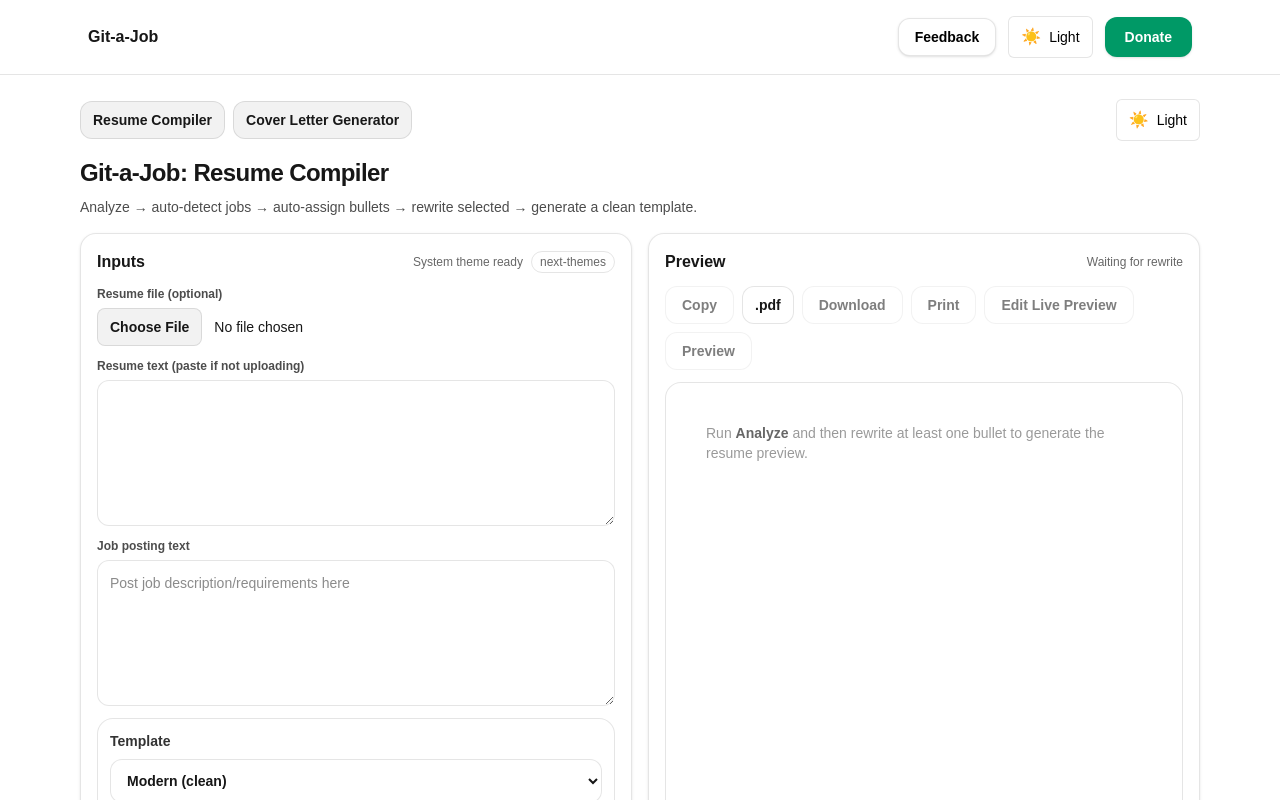
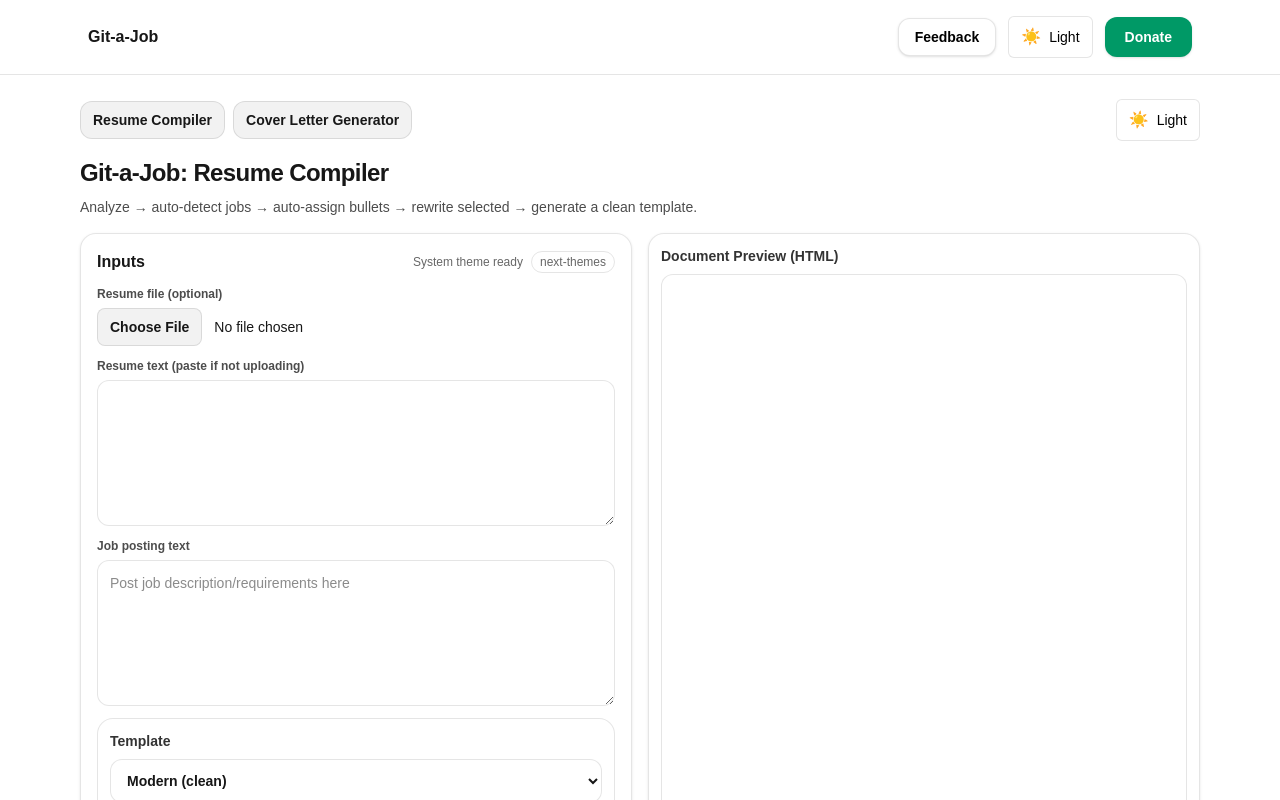
Before and after one commit to KingCarni/Resume-MVP, a Next.js app: page /resume in a window 1280 px wide. Shown: the top 800 px of the page. Built offline with nearby package versions, Linux system fonts and the light colour scheme.

Commit message:
Unify resume preview layout with cover letter iframe preview

```diff
--- a/src/components/ResumeMvp/index.tsx
+++ b/src/components/ResumeMvp/index.tsx
@@ -162,6 +162,42 @@ function keywordsToArray(k: any): string[] {
   return [];
 }
 
+function HtmlDocPreview({
+  html,
+  footer,
+  title = "Document Preview (HTML)",
+  iframeTitle = "doc-preview",
+  heightClass = "h-[820px]",
+}: {
+  html: string;
+  footer?: React.ReactNode;
+  title?: string;
+  iframeTitle?: string;
+  heightClass?: string;
+}) {
+  return (
+    <div className="rounded-2xl border border-black/10 bg-white/60 p-3 shadow-sm backdrop-blur dark:border-white/10 dark:bg-white/5">
+      <div className="mb-2 flex items-center justify-between gap-2">
+        <div className="text-sm font-extrabold text-black/80 dark:text-white/85">
+          {title}
+        </div>
+      </div>
+
+      <div className="overflow-hidden rounded-xl border border-black/10 bg-white dark:border-white/10 dark:bg-black/20">
+        <iframe
+          title={iframeTitle}
+          className={`${heightClass} w-full`}
+          sandbox="allow-same-origin"
+          srcDoc={html || "<!doctype html><html><head><meta charset='utf-8' /></head><body></body></html>"}
+        />
+      </div>
+
+      {footer ? <div className="mt-3 flex flex-wrap items-center gap-2">{footer}</div> : null}
+    </div>
+  );
+}
+
+
 function csvToArray(s: string): string[] {
   return (s || "")
     .split(",")
@@ -2734,15 +2770,18 @@ export default function ResumeMvp() {
         </section>
 
         {/* Preview */}
-        <section className="rounded-2xl border border-black/10 bg-white/60 p-4 shadow-sm backdrop-blur dark:border-white/10 dark:bg-white/5">
-          <div className="flex items-center justify-between">
-            <h2 className="text-base font-extrabold">Preview</h2>
-            <div className="text-xs text-black/60 dark:text-white/60">
+        {/* Preview */}
+<HtmlDocPreview
+  html={effectiveResumeHtml}
+  title="Document Preview (HTML)"
+  iframeTitle="resume-preview"
+  heightClass="h-[820px]"
+  footer={
+    <>
+      <div className="text-xs text-black/60 dark:text-white/60 mr-auto">
         {effectiveResumeHtml ? "Ready" : "Waiting for rewrite"}
       </div>
-          </div>
-
-          <div className="mt-3 flex flex-wrap gap-2">
+
       <button
         type="button"
         onClick={handleCopyOutput}
@@ -2776,8 +2815,9 @@ export default function ResumeMvp() {
 
       {false && <ImpactVote feature="resume" template={resumeTemplate} />}
 
-
-
+      {/* If you want true 1:1, I recommend removing this button entirely.
+          If you insist, keep it behind a flag like this. */}
+      {false && (
         <button
           type="button"
           onClick={openEditPreview}
@@ -2786,6 +2826,7 @@ export default function ResumeMvp() {
         >
           Edit Live Preview
         </button>
+      )}
 
       <button
         type="button"
@@ -2795,167 +2836,10 @@ export default function ResumeMvp() {
       >
         Preview
       </button>
-          </div>
-
-          {showPreviewEditor ? (
-            <div className="mt-3 rounded-2xl border border-black/10 bg-white p-3 dark:border-white/10 dark:bg-black/10">
-              <div className="flex flex-wrap items-center justify-between gap-2">
-                <div className="text-sm font-extrabold">Edit Live Preview (HTML)</div>
-                <div className="flex flex-wrap gap-2">
-                  <button
-                    type="button"
-                    onClick={applyPreviewEdits}
-                    className="rounded-xl border border-black/10 bg-black px-3 py-2 text-sm font-extrabold text-white hover:opacity-90 dark:border-white/10"
-                  >
-                    Apply
-                  </button>
-                  <button
-                    type="button"
-                    onClick={resetPreviewEdits}
-                    className="rounded-xl border border-black/10 bg-white px-3 py-2 text-sm font-extrabold text-black hover:bg-black/5 dark:border-white/10 dark:bg-white/10 dark:text-white dark:hover:bg-white/15"
-                  >
-                    Reset
-                  </button>
-                  <button
-                    type="button"
-                    onClick={closePreviewEditor}
-                    className="text-sm font-extrabold underline opacity-80 hover:opacity-100"
-                  >
-                    Close
-                  </button>
-                </div>
-              </div>
-
-              <textarea
-                value={previewHtmlDraft}
-                onChange={(e) => setPreviewHtmlDraft(e.target.value)}
-                rows={14}
-                spellCheck={false}
-                className="mt-3 w-full rounded-xl border border-black/10 bg-white p-3 font-mono text-xs outline-none focus:border-black/20 dark:border-white/10 dark:bg-black/20 dark:text-white dark:focus:border-white/20"
+    </>
+  }
 />
-              <div className="mt-2 text-xs text-black/60 dark:text-white/60">
-                Tip: “Apply” sets the override. Download / View / Print will use the edited HTML.
-              </div>
-            </div>
-          ) : null}
-
-
-            <div className="mt-3 overflow-hidden rounded-2xl border border-black/10 bg-white dark:border-white/10 dark:bg-white">
-          {/* “Paper” container always visible */}
-          <div className="h-[720px] w-full overflow-auto">
-            {effectiveResumeHtml ? (
-              <iframe
-                title="Resume preview"
-                className="h-[720px] w-full border-0"
-                srcDoc={effectiveResumeHtml}
-              />
-            ) : (
-              <div className="p-10 text-sm text-black/40">
-                Run <span className="font-extrabold text-black/60">Analyze</span> and then rewrite at least
-                one bullet to generate the resume preview.
-              </div>
-            )}
-          </div>
-        </div>
-
-
-
-          {analysis && rewritePlan.length ? (
-            <div className="mt-4">
-              <div className="flex flex-wrap items-end justify-between gap-2">
-            <h3 className="text-sm font-extrabold">Rewrite Plan (select bullets)</h3>
-
-            <div className="flex flex-wrap items-center gap-3">
-              {/* ✅ Move Rewrite Selected here */}
-              <button
-                type="button"
-                onClick={handleRewriteSelected}
-                disabled={!analysis || loadingBatchRewrite || selectedCount === 0}
-                className="rounded-xl border border-black/10 bg-black px-4 py-2 text-sm font-extrabold text-white hover:opacity-90 disabled:opacity-50 dark:border-white/10"
-              >
-                {loadingBatchRewrite ? "Rewriting…" : `Rewrite Selected (${selectedCount})`}
-              </button>
-
-              <button
-                type="button"
-                onClick={() => selectAll(rewritePlan.length)}
-                className="text-sm font-extrabold underline opacity-80 hover:opacity-100"
-              >
-                Select all
-              </button>
-
-              <button
-                type="button"
-                onClick={selectNone}
-                className="text-sm font-extrabold underline opacity-80 hover:opacity-100"
-              >
-                Select none
-              </button>
-            </div>
-          </div>
-
-
-              <div className="mt-3 grid gap-3">
-                {rewritePlan.map((item, i) => {
-                  const original = planItemToText(item);
-                  const rewritten = String(item?.rewrittenBullet ?? "").trim();
-                  const isSelected = selectedBulletIdx.has(i);
-
-
-                  return (
-                    <div
-                      key={i}
-                      className="rounded-2xl border border-black/10 bg-white p-3 shadow-sm dark:border-white/10 dark:bg-black/10"
-                    >
-                      <label className="flex items-center gap-3">
-                        <input
-                          type="checkbox"
-                          checked={isSelected}
-                          onChange={() => toggleSelected(i)}
-                          className="h-4 w-4"
-                        />
-                        <strong className="text-sm">Bullet #{i + 1}</strong>
-
-                        <span className="ml-auto" />
-
-                      </label>
-
-                      <div className="mt-3 text-sm leading-relaxed">
-                        <div className="mb-1 text-xs font-extrabold text-black/60 dark:text-white/60">
-                          Original
-                        </div>
-                        <div className="text-black/90 dark:text-white/90">
-                          {original || <em>(empty)</em>}
-                        </div>
-                      </div>
-
-                      {rewritten ? (
-                        <div className="mt-3 text-sm leading-relaxed">
-                          <div className="mb-1 text-xs font-extrabold text-black/60 dark:text-white/60">
-                            Rewrite
-                          </div>
-                          <div className="text-black/90 dark:text-white/90">{rewritten}</div>
-                        </div>
-                      ) : null}
-
-                      <div className="mt-3 flex flex-wrap items-center gap-2">
-                        <button
-                          type="button"
-                          onClick={() => handleRewriteBullet(i)}
-                          disabled={loadingRewriteIndex !== null}
-                          className="rounded-xl border border-black/10 bg-black px-3 py-2 text-sm font-extrabold text-white hover:opacity-90 disabled:opacity-50 dark:border-white/10"
-                        >
-                          {loadingRewriteIndex === i ? "Rewriting…" : "Rewrite this bullet"}
-                        </button>
-
-                        </div>
-                    </div>
-                  );
-                })}
-              </div>
-            </div>
-          ) : null}
-        </section>
+
       </div>
     </main>
   );
```
Lines whose indentation alone changed are shown as unchanged.
